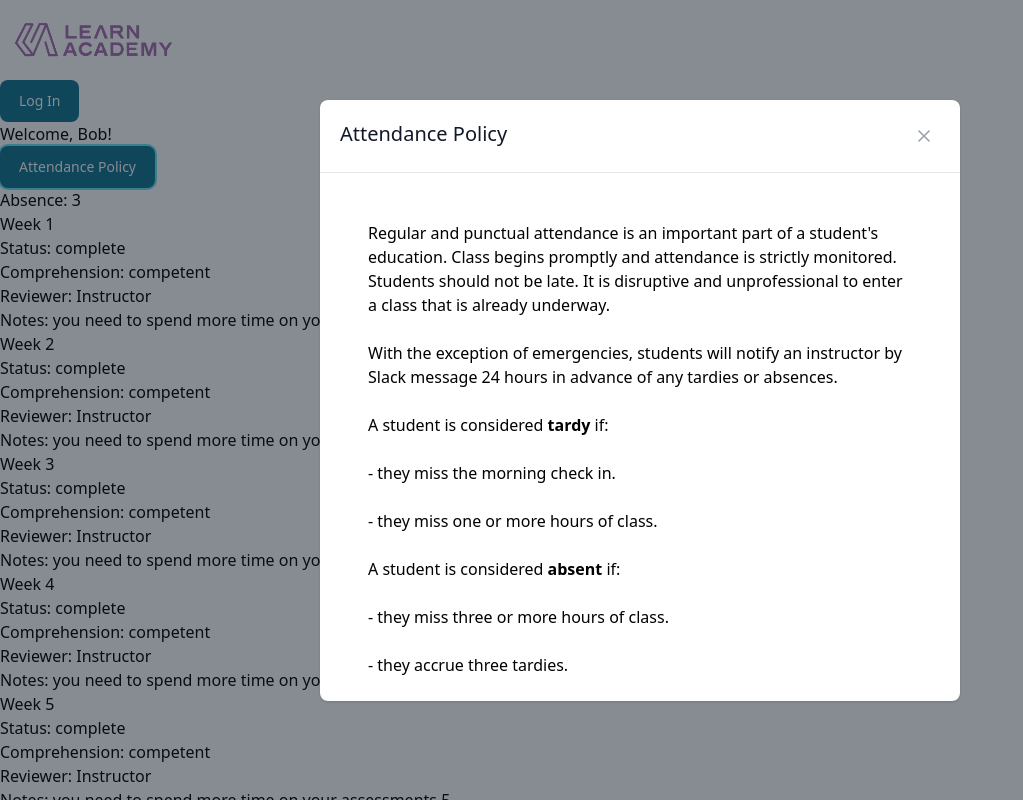
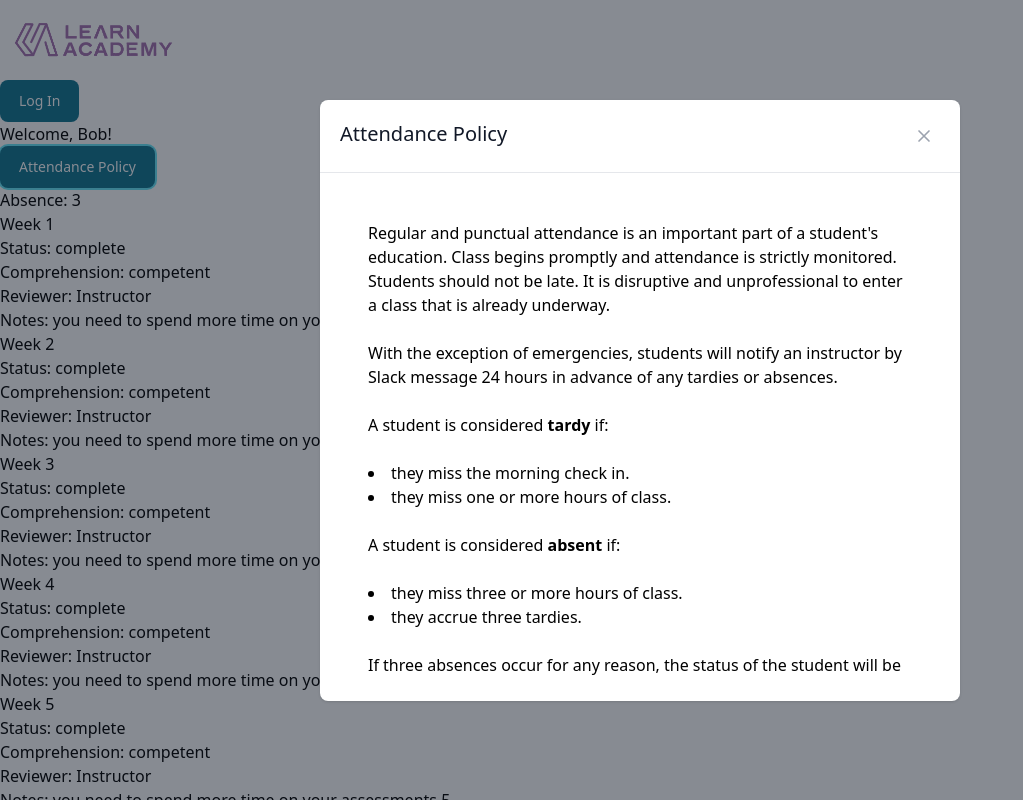
Before and after one commit to LEARNAcademy/student-application, a React (Create React App) app: page / in a window 1280 px wide. Both pictures are taken after a click on the button "Attendance Policy". Shown: the top 800 px of the page, without its empty margins (0-1023 px from the left). Built offline with nearby package versions, Linux system fonts and the light colour scheme.

Commit message:
removed dashes and used tailwind utilities to render bullet points

```diff
--- a/src/components/PolicyModal.js
+++ b/src/components/PolicyModal.js
@@ -21,11 +21,15 @@ const AttendancePolicyModal = () => {
               <p>Regular and punctual attendance is an important part of a student&#39;s education. Class begins promptly and attendance is strictly monitored. Students should not be late. It is disruptive and unprofessional to enter a class that is already underway.</p>
               <p>With the exception of emergencies, students will notify an instructor by Slack message 24 hours in advance of any tardies or absences.</p>
               <p>A student is considered <strong>tardy</strong> if:</p>
-              <ul>- they miss the morning check in.</ul>
-              <ul>- they miss one or more hours of class.</ul>
+              <ul className="list-inside list-disc">
+                <li>they miss the morning check in.</li>
+                <li>they miss one or more hours of class.</li>
+              </ul>
               <p>A student is considered <strong>absent</strong> if:</p>
-              <ul>- they miss three or more hours of class.</ul>
-              <ul>- they accrue three tardies.</ul>
+              <ul className="list-inside list-disc">
+                <li>they miss three or more hours of class.</li>
+                <li>they accrue three tardies.</li>
+              </ul>
               <p>If three absences occur for any reason, the status of the student will be reviewed by the instructor to determine a disposition. If five absences occur for any reason, the status of the student will be reviewed by the instructor to determine internship eligibility.</p>
             </div>
           </Modal.Body>
```
